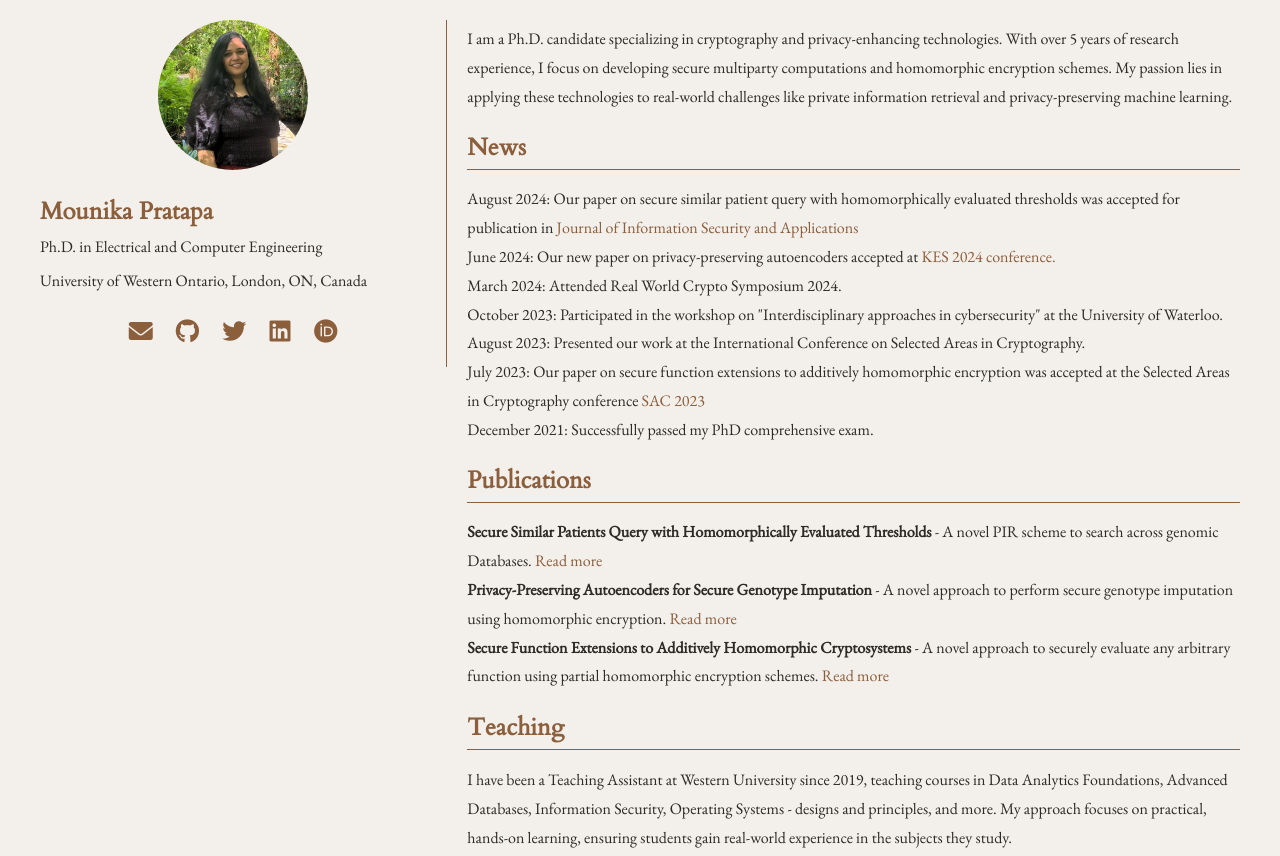
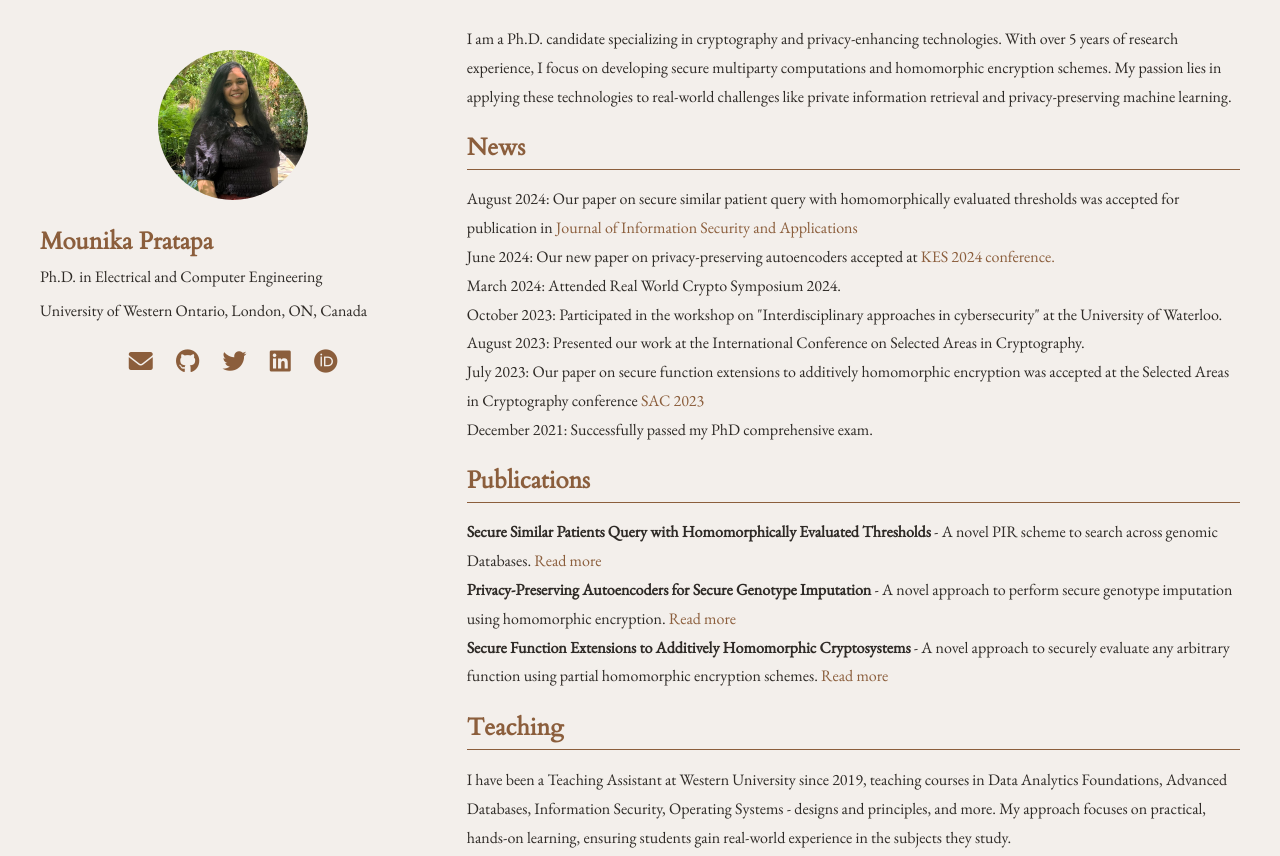
Before and after one commit to mounikapratapa/mounikapratapa.github.io, a plain HTML site: page index.html in a window 1280 px wide. Shown: the top 856 px of the page. Drawn offline with nearby package versions, Linux system fonts and the light colour scheme.

Commit message:
layout changes

```diff
--- a/index.html
+++ b/index.html
@@ -27,10 +27,10 @@
         .left-column {
             flex: 1;
             padding-right: 20px;
-            border-right: 1px solid #8b5e3c; /* Line between columns */
+            /*border-right: 1px solid #8b5e3c; /* Line between columns */
             text-align: center;
             position: sticky;
-            top: 20px; /* Adjust as needed for top spacing */
+            top: 50px; /* Adjust as needed for top spacing */
             height: fit-content;
         }
         .profile-photo {
```
